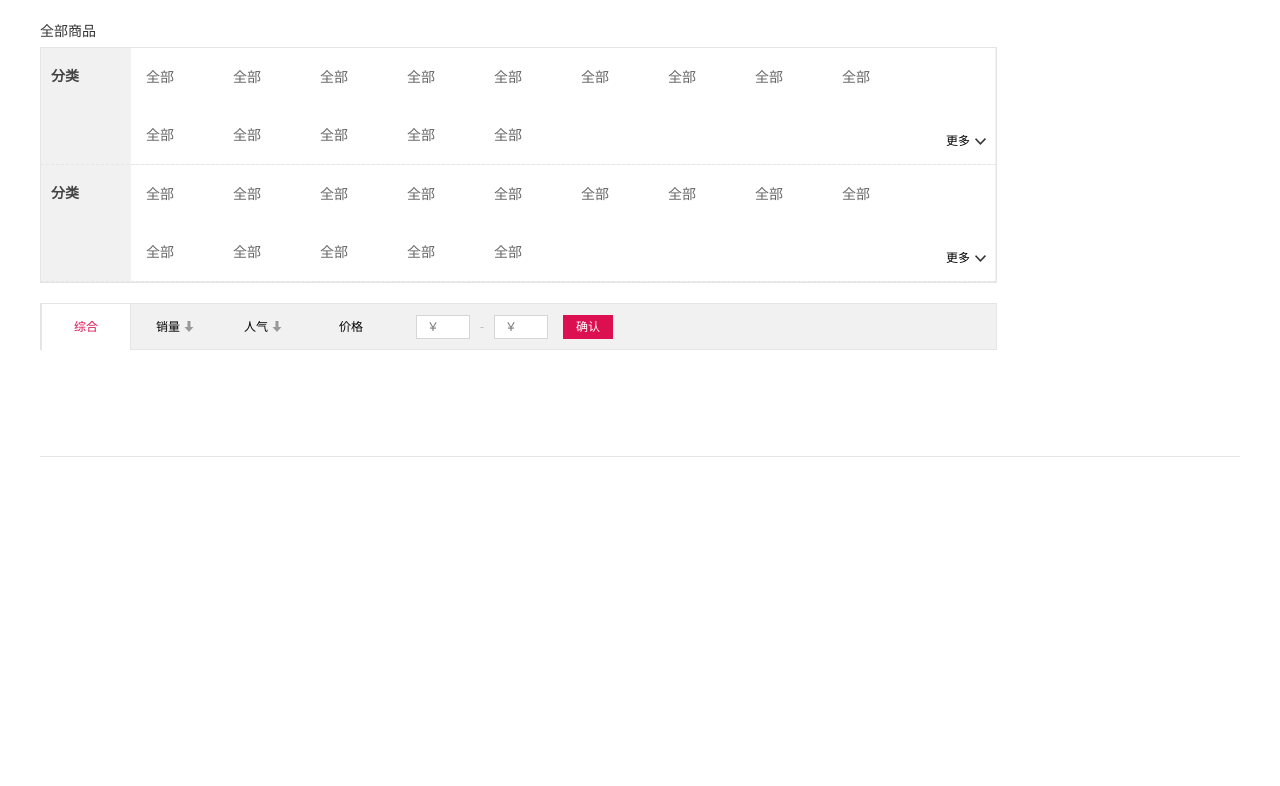
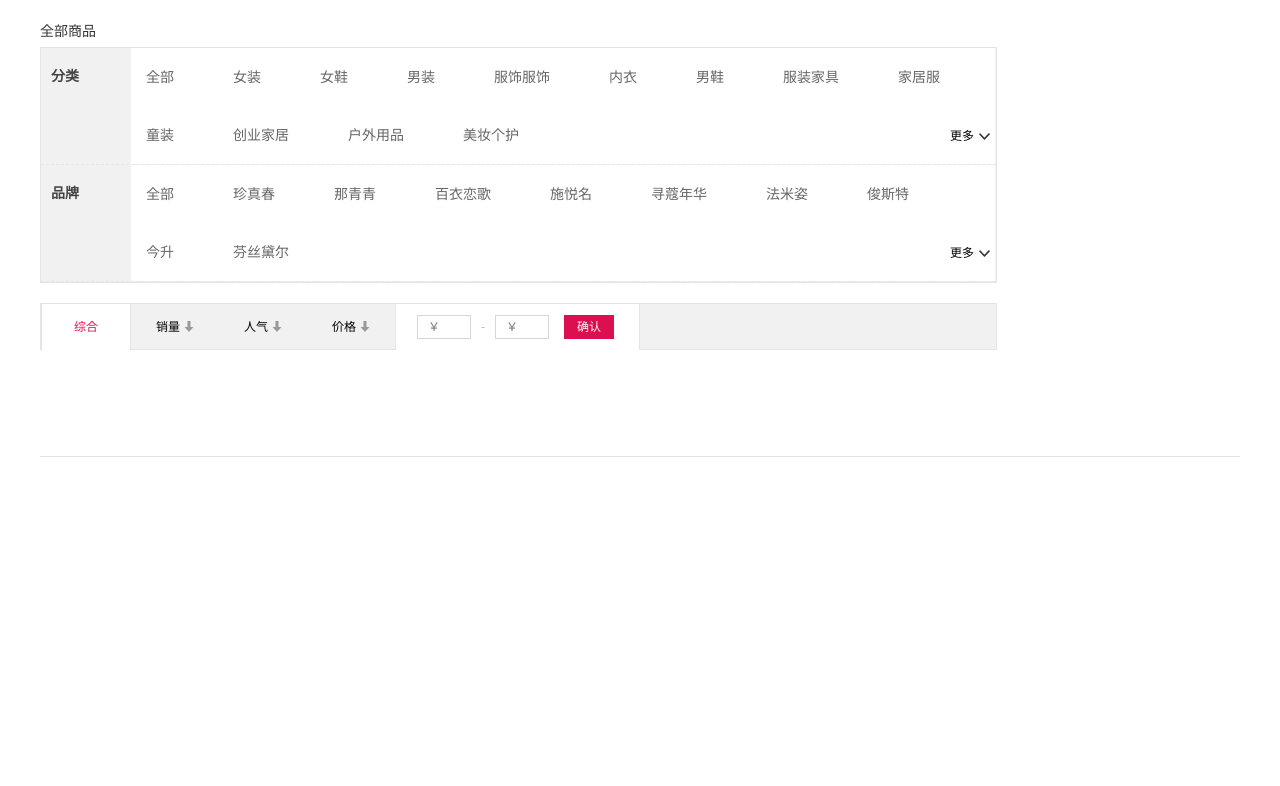
Before and after one commit to FangHanJia/qf-jiayouhui-pc-web, a PHP site: page /html/goodslist.html in a window 1280 px wide. Shown: the part 206-992 px from the top of the page. Run offline with PHP 8.4, Linux system fonts and the light colour scheme; style sheets or scripts are compiled from the project's sources.

Commit message:
添加了排序和搜索功能

```diff
--- a/src/css/common.css
+++ b/src/css/common.css
@@ -521,12 +521,15 @@ html, body {
   display: inline-block;
   width: 214px;
   height: 42px;
-  color: #fff;
-  line-height: 42px;
   background: #323534;
   padding-left: 20px;
   position: relative;
   margin-right: 30px;
+}
+
+.box .header .main-nav .nav1 .main-list {
+  color: #fff;
+  line-height: 42px;
 }
 
 .box .header .main-nav .nav1 .nav2 {
@@ -539,7 +542,6 @@ html, body {
   left: 0px;
   top: 44px;
   z-index: 200;
-  display: none;
 }
 
 .box .header .main-nav .nav1 .nav2 li a {
--- a/src/css/goodslist.css
+++ b/src/css/goodslist.css
@@ -69,12 +69,21 @@
   padding: 0 5px;
   margin: 10px 35px 10px 10px;
   line-height: 16px;
+  cursor: pointer;
+}
+
+.box .main .search-list .main-l .term .term-top dd a.active {
+  color: red;
+}
+
+.box .main .search-list .main-l .term .term-top dd a:hover {
+  color: #dc0f50;
 }
 
 .box .main .search-list .main-l .term .term-top span {
   position: absolute;
-  bottom: 15px;
-  right: 10px;
+  bottom: 20px;
+  right: 6px;
   line-height: 16px;
   font-size: 12px;
   display: block;
--- a/src/html/goodslist.html
+++ b/src/html/goodslist.html
@@ -24,42 +24,37 @@
                         <dl class="term-top">
                             <dt>分类</dt>
                             <dd>
-                                <a href>全部</a>
-                                <a href>全部</a>
-                                <a href>全部</a>
-                                <a href>全部</a>
-                                <a href>全部</a>
-                                <a href>全部</a>
-                                <a href>全部</a>
-                                <a href>全部</a>
-                                <a href>全部</a>
-                                <a href>全部</a>
-                                <a href>全部</a>
-                                <a href>全部</a>
-                                <a href>全部</a>
-                                <a href>全部</a>
+                                <a >全部</a>
+                                <a >女装</a>
+                                <a >女鞋</a>
+                                <a >男装</a>
+                                <a >服饰服饰</a>
+                                <a >内衣</a>
+                                <a >男鞋</a>
+                                <a >服装家具</a>
+                                <a >家居服</a>
+                                <a >童装</a>
+                                <a >创业家居</a>
+                                <a >户外用品</a>
+                                <a >美妆个护</a>
                             </dd>
-                            <span >更多</span>
+                            <span id="btn-up">更多</span>
                         </dl>
                         <dl class="term-top">
-                            <dt>分类</dt>
+                            <dt>品牌</dt>
                             <dd>
-                                <a href>全部</a>
-                                <a href>全部</a>
-                                <a href>全部</a>
-                                <a href>全部</a>
-                                <a href>全部</a>
-                                <a href>全部</a>
-                                <a href>全部</a>
-                                <a href>全部</a>
-                                <a href>全部</a>
-                                <a href>全部</a>
-                                <a href>全部</a>
-                                <a href>全部</a>
-                                <a href>全部</a>
-                                <a href>全部</a>
+                                <a >全部</a>
+                                <a >珍真春</a>
+                                <a >那青青</a>
+                                <a >百衣恋歌</a>
+                                <a >施悦名</a>
+                                <a >寻蔻年华</a>
+                                <a >法米姿</a>
+                                <a >俊斯特</a>
+                                <a >今升</a>
+                                <a >芬丝黛尔</a>
                             </dd>
-                            <span >更多</span>
+                            <span id="btn-down">更多</span>
                         </dl>
                     </div>
                     <div class="filter" id="filter">
@@ -67,8 +62,8 @@
                             <li class="curr">综合</li>
                             <li>销量<i></i></li>
                             <li class="">人气<i></i></li>
-                            <li >价格</li>
-                            <li class="on ">
+                            <li >价格<i></i></li>
+                            <li class="on curr">
                                 <input type="text" id="min-price" placeholder="￥"/>
                                 <span>-</span>
                                 <input type="text" id="max-price" placeholder="￥"/>
--- a/src/js/goodslist.js
+++ b/src/js/goodslist.js
@@ -204,23 +204,7 @@ require(['config'],function(){
             }
         }
 
-        // 封一个导航条显示隐藏函数
 
-        // window.onload = function (){
-        //     let $nav1 = $('#nav1');
-        //     let $nav2 = $('#nav2');
-        //     $nav1.addClass('cur');
-
-        //     $nav2.css({display:'none'})
-        //     $nav1.on('mouseover',function(){
-        //         $nav2.show();
-        //         $(this).removeClass('cur');
-
-        //     }).on('mouseleave',function(){
-        //         $nav2.hide();
-        //         $nav1.addClass('cur');
-        //     });
-        // }
         // 封一个发送分页的函数
         function send(pageNo){
                 $.ajax({
@@ -230,7 +214,6 @@ require(['config'],function(){
                     }
                 })
                 .then(function(data){
-                    console.log(JSON.parse(data));
                     let res = JSON.parse(data);
                     initGoods(res.g);
                 });
@@ -238,7 +221,6 @@ require(['config'],function(){
         // 操作分页
         let $page = $('#main-l');
         $page.on('click','.page-num a',function(){
-            console.log(this);
             let pageNo = this.innerText;
             send(pageNo);
         })
@@ -253,11 +235,124 @@ require(['config'],function(){
                 return;
             }
             send($num);
-            console.log(this,$num,$total);
         });
 
         // 商品排序
-        let $filter = $('#filter');
+        // let $filter = $('#filter');
+        let $last = $('.on');
+        let $filter = $last.siblings();
         console.log($filter);
+        $filter.on('click',function(){
+            // 排他
+            $(this).addClass('curr');
+            $(this).siblings().removeClass('curr');
+            console.log();
+            let $type = $(this).text();
+            $.ajax({
+                url:'../api/goodslist.php',
+                data:{
+                    type:$type
+                }
+            })
+            .then(function(data){
+                let res = JSON.parse(data);
+                initGoods(res.g);
+            });
+        });
+        // 封一个价格搜索的函数
+        function searchPrice(){
+            let $btnSearch = $('#btn-price-search');
+            // 获取输入的值
+
+            $btnSearch.on('click',function(){
+                let _min = $('#min-price').val();
+                let _max = $('#max-price').val();
+                if(_min ==0 || _max ==0){
+                    return;
+                }
+                console.log($btnSearch,_min,_max);
+                $.ajax({
+                    url:'../api/goodslist.php',
+                    data:{
+                        type:'搜索',
+                        min:_min,
+                        max:_max
+                    }
+                })
+                .then(function(data){
+                    console.log(data);
+                    let res = JSON.parse(data);
+                    initGoods(res.g);
+                });
+            });
+
+        }
+        searchPrice();
+
+
+        // 商品选择
+        let $term = $('#term');
+        $term.on('click','a',function(){
+            console.log($(this).text());
+            $(this).addClass('active');
+            $(this).siblings().removeClass('active');
+            let $name = $(this).text();
+            $.ajax({
+                url:'../api/goodslist.php',
+                data:{
+                    type:'选择',
+                    name:$name
+                }
+            })
+            .then(function(data){
+                let res =JSON.parse(data);
+                console.log(res.g);
+                initGoods(res.g);
+            });
+        });
+
+       // 封一个更多操作函数
+        function showMore(name){
+            let type = '#btn-'+name;
+            let $btn = $(type);
+            let $par = $btn.closest('.term-top');
+            $par.css({height:58});
+            $btn.on('click',function(){
+                if($par.height() == 58){
+                    $par.animate({height:116});
+                    $(this).addClass('curr');
+                    $(this).text('收起');
+                }else{
+                    $par.animate({height:58});
+                    $(this).removeClass('curr');
+                    $(this).text('更多');
+                }
+            });
+        }
+        showMore('up');
+        showMore('down');
+
+        // 封一个导航条显示隐藏函数
+        this.timer = setInterval(function(){
+            console.log($('#nav1'));
+            let $nav1 = $('#nav1');
+            let $nav2 = $('#nav2');
+            $nav1.addClass('cur');
+
+            $nav2.css({display:'none'})
+            $nav1.on('mouseover',function(){
+                $nav2.show();
+                $(this).removeClass('cur');
+
+            }).on('mouseleave',function(){
+                $nav2.hide();
+                $nav1.addClass('cur');
+            });
+            if($('#nav1')){
+                clearInterval(this.timer);
+            }
+        },500);
+
+
     });
 });
--- a/src/sass/common.scss
+++ b/src/sass/common.scss
@@ -254,15 +254,18 @@ html,body{width:100%;}
         height:42px;
         .cont{height:42px;}
         .nav1{
-            display:inline-block;width:214px;height:42px;color:#fff;
-            line-height:42px;background:#323534;padding-left:20px;
+            display:inline-block;width:214px;height:42px;
+            background:#323534;padding-left:20px;
             position:relative;margin-right:30px;
+            .main-list{
+                color:#fff;line-height:42px;
+            }
             .nav2{
                 width:232px;height:562px;background:#FFF;
                 border:1px solid #E7E6E3;border-top:0 none;
                 position:absolute;left:0px;top:44px;
                 z-index:200;
-                display:none;
+                // display:none;
                 li a{
                     display:block;font-size:14px;line-height:40px;
                     text-indent:20px;color:#323534;
--- a/src/sass/goodslist.scss
+++ b/src/sass/goodslist.scss
@@ -32,11 +32,13 @@
                             display:inline-block;color:#666;
                             font-size:14px;padding:0 5px;
                             margin:10px 35px 10px 10px ;
-                            line-height:16px;
+                            line-height:16px;cursor:pointer;
                         }
+                        a.active{color:red;}
+                        a:hover{color:#dc0f50;}
                     }
                     span{
-                        position:absolute;bottom:15px;right:10px;
+                        position:absolute;bottom:20px;right:6px;
                         line-height:16px;font-size:12px;
                         display:block;height:16px;cursor:pointer;
                         padding-right:16px;
```
Also changed, not shown: src/api/goodslist.php (+94 -3 lines), src/html/header.html (+12 -12 lines).
